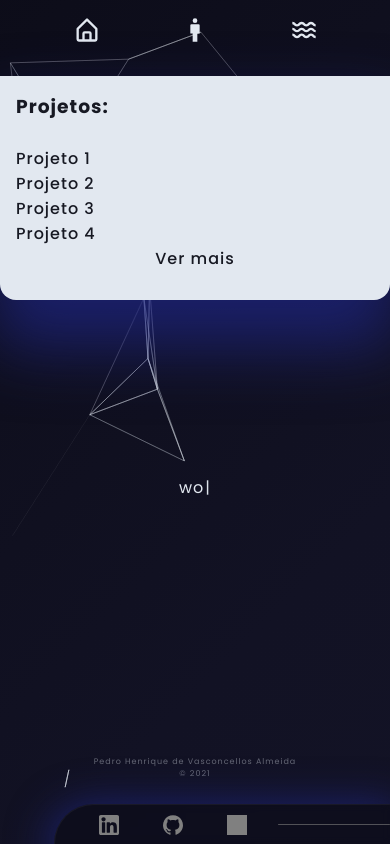
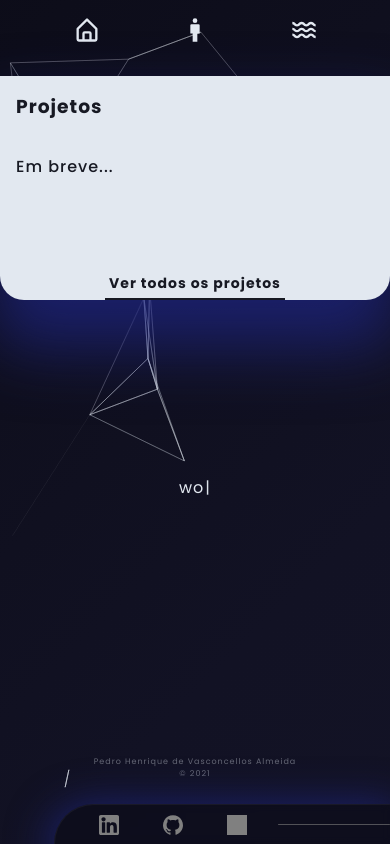
Before and after one commit to pedrovasalmeida/github-pages, a React (Create React App) app: page / in a window 390 px wide. Both pictures are taken after a click on the element 303 px from the left and 30 px from the top of the page. Built offline with nearby package versions, Linux system fonts and the light colour scheme; grey boxes are pictures that could not be loaded.

Commit message:
fix: modify drop menu

```diff
--- a/src/components/Header/index.tsx
+++ b/src/components/Header/index.tsx
@@ -5,31 +5,25 @@ import { BiHomeAlt, BiMale, BiWater } from 'react-icons/bi';
 import { Container, MenuBurguer, HoverFloatMenu } from './styles';
 
 export function Header() {
-	const [isHovered, setIsHovered] = useState(false);
+	const [isMenuOpened, setIsMenuOpened] = useState(false);
 
 	return (
 		<Container>
-			<HoverFloatMenu
-				isHovered={isHovered}
-				onMouseLeave={() => setIsHovered(false)}
-				onClick={() => setIsHovered(false)}
-			>
-				<h3>Projetos:</h3>
+			<HoverFloatMenu isHovered={isMenuOpened} onClick={() => setIsMenuOpened(false)}>
+				<h3>Projetos</h3>
 				<span>&nbsp;</span>
-				<li>Projeto 1</li>
-				<li>Projeto 2</li>
-				<li>Projeto 3</li>
-				<li>Projeto 4</li>
-				<li id="see-more">Ver mais</li>
+				<li>Em breve...</li>
+
+				<p id="see-more">Ver todos os projetos</p>
 			</HoverFloatMenu>
-			<MenuBurguer>
+			<MenuBurguer isHovered={isMenuOpened}>
 				<div>
 					<BiHomeAlt size={28} />
 				</div>
 				<div>
 					<BiMale size={28} />
 				</div>
-				<div onMouseEnter={() => setIsHovered(true)}>
+				<div onClick={() => setIsMenuOpened((prev) => !prev)}>
 					<BiWater size={28} />
 				</div>
 			</MenuBurguer>
--- a/src/components/Header/styles.ts
+++ b/src/components/Header/styles.ts
@@ -17,7 +17,7 @@ interface MenuBurguerProps {
 	isHovered: boolean;
 }
 
-export const MenuBurguer = styled.div`
+export const MenuBurguer = styled.div<MenuBurguerProps>`
 	display: flex;
 	align-items: center;
 	justify-content: space-evenly;
@@ -71,17 +71,35 @@ export const HoverFloatMenu = styled.ul<MenuBurguerProps>`
 		transform: translateY(${props => props.isHovered ? '40px' : '0'});
 		box-shadow: 0 40px 64px 8px rgba(31, 38, 135, 0.7);
 
-		border-radius: ${props => props.isHovered ? '1rem' : '50%'};
+		border-radius: ${props => props.isHovered ? '1.5rem' : '50%'};
 		border-top-left-radius: 0;
 		border-top-right-radius: 0;
 
-		pointer-events: ${props => props.isHovered ? 'visible' : 'none'};
+		pointer-events: ${props => props.isHovered ? 'all' : 'none'};
 		transition: all 600ms 100ms ease;
 		z-index: 2;
+		overflow: hidden;
+
+		& > p {
+			display: flex;
+			align-items: center;
+			justify-content: center;
+			width: 180px;
+			margin: auto auto 0;
+			text-align: center;
+			font-size: 14px;
+			padding: 4px 0;
+			font-weight: bold;
+			border-bottom: 2px solid ${props => props.theme.colors.black};
+		}
 
 		& > li {
 			font-weight: 500;
 			cursor: pointer;
+
+			&:not(:first-child) {
+				padding-top: .5rem;
+			}
 
 			&#see-more {
 				text-align: center;
```
